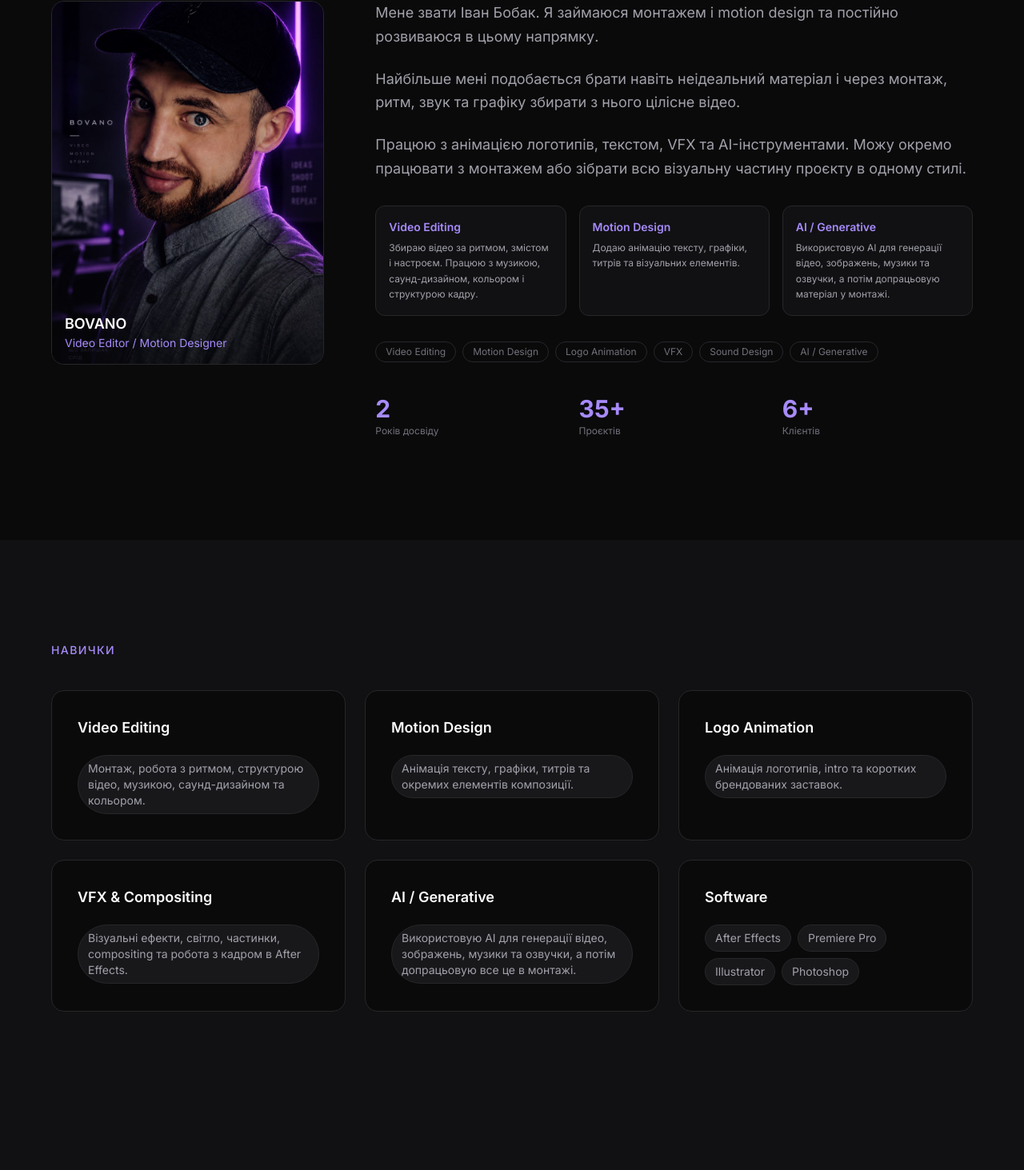
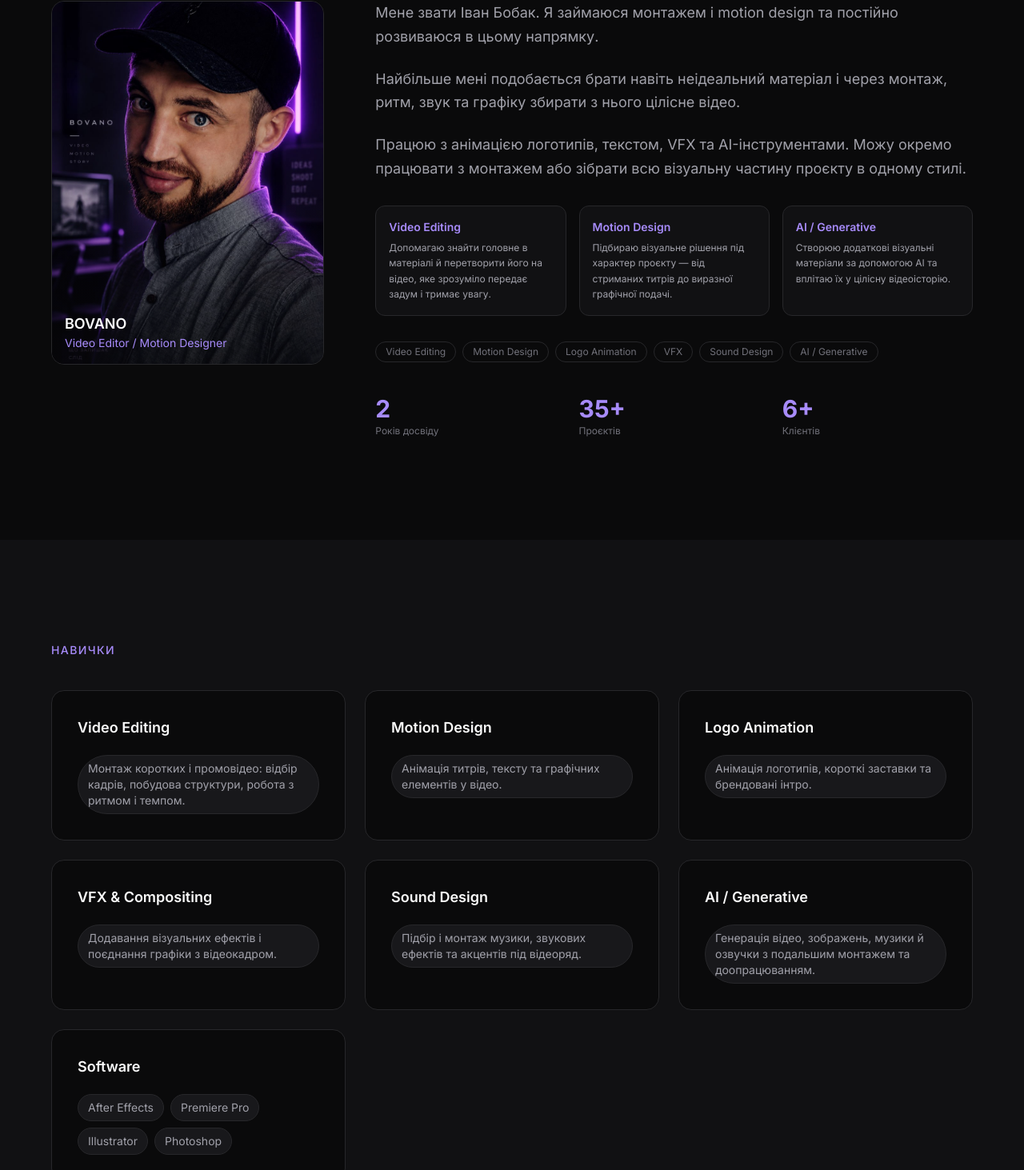
Before and after one commit to bulochka323/bobak-ivan-dev, a React (Vite) app: page / in a window 1280 px wide. Shown: the part 3909-5372 px from the top of the page at 80% size. Built offline with nearby package versions, Linux system fonts and the light colour scheme.

Commit message:
Update portfolio.ts

```diff
--- a/src/data/portfolio.ts
+++ b/src/data/portfolio.ts
@@ -26,15 +26,15 @@ export const about = {
   specialties: [
   {
     title: "Video Editing",
-      text: "Збираю відео за ритмом, змістом і настроєм. Працюю з музикою, саунд-дизайном, кольором і структурою кадру.",
+    text: "Допомагаю знайти головне в матеріалі й перетворити його на відео, яке зрозуміло передає задум і тримає увагу.",
   },
   {
     title: "Motion Design",
-      text: "Додаю анімацію тексту, графіки, титрів та візуальних елементів.",
+    text: "Підбираю візуальне рішення під характер проєкту — від стриманих титрів до виразної графічної подачі.",
   },
   {
     title: "AI / Generative",
-      text: "Використовую AI для генерації відео, зображень, музики та озвучки, а потім допрацьовую матеріал у монтажі.",
+    text: "Створюю додаткові візуальні матеріали за допомогою AI та вплітаю їх у цілісну відеоісторію.",
   },
 ],
 
@@ -57,23 +57,27 @@ export const skills = {
   categories: [
     {
   title: "Video Editing",
-      items: ["Монтаж, робота з ритмом, структурою відео, музикою, саунд-дизайном та кольором."],
+  items: ["Монтаж коротких і промовідео: відбір кадрів, побудова структури, робота з ритмом і темпом."],
 },
 {
   title: "Motion Design",
-      items: ["Анімація тексту, графіки, титрів та окремих елементів композиції."],
+  items: ["Анімація титрів, тексту та графічних елементів у відео."],
 },
 {
   title: "Logo Animation",
-      items: ["Анімація логотипів, intro та коротких брендованих заставок."],
+  items: ["Анімація логотипів, короткі заставки та брендовані інтро."],
 },
 {
   title: "VFX & Compositing",
-      items: ["Візуальні ефекти, світло, частинки, compositing та робота з кадром в After Effects."],
+  items: ["Додавання візуальних ефектів і поєднання графіки з відеокадром."],
+},
+{
+  title: "Sound Design",
+  items: ["Підбір і монтаж музики, звукових ефектів та акцентів під відеоряд."],
 },
 {
   title: "AI / Generative",
-      items: ["Використовую AI для генерації відео, зображень, музики та озвучки, а потім допрацьовую все це в монтажі."],
+  items: ["Генерація відео, зображень, музики й озвучки з подальшим монтажем та доопрацюванням."],
 },
 {
   title: "Software",
```
Lines whose indentation alone changed are shown as unchanged.
